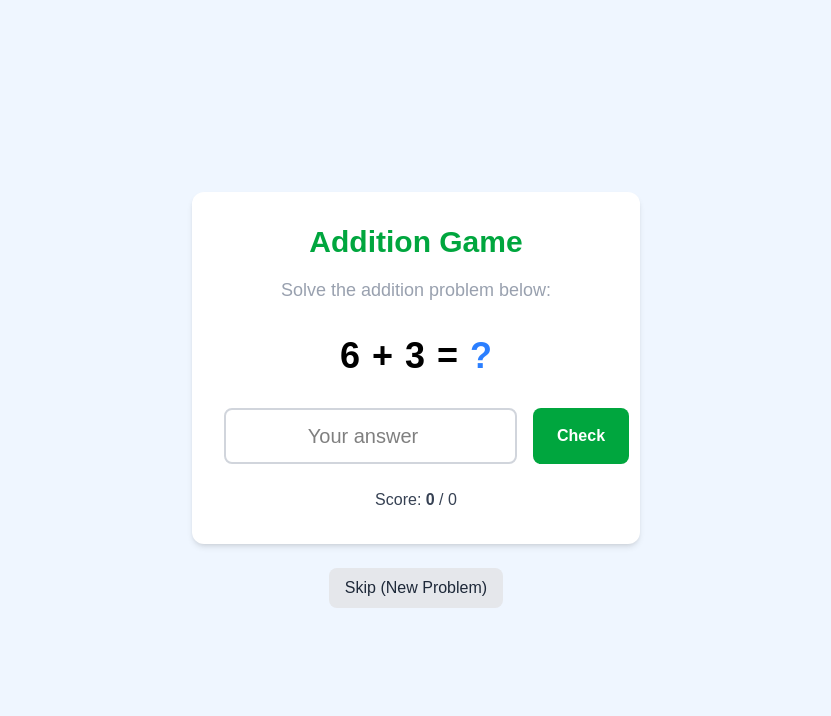
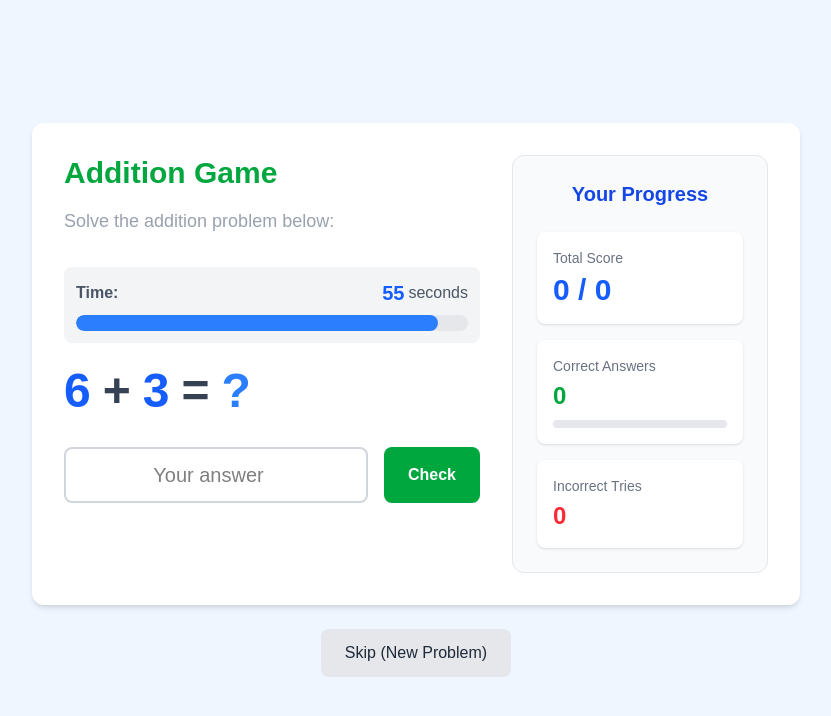
Before and after one commit to rojasmart/math-game, a Next.js app: page /games/addition in a window 1280 px wide. Shown: the top 716 px of the page, without its empty margins (224-1055 px from the left). Built offline with nearby package versions, Linux system fonts and the light colour scheme.

Commit message:
--add game timer and feedback; implement countdown timer, answer feedback, and game restart functionality

```diff
--- a/app/games/addition/page.tsx
+++ b/app/games/addition/page.tsx
@@ -8,6 +8,8 @@ export default function AdditionGame() {
   const [feedback, setFeedback] = useState("");
   const [score, setScore] = useState(0);
   const [totalQuestions, setTotalQuestions] = useState(0);
+  const [timeRemaining, setTimeRemaining] = useState(60); // Start with 60 seconds
+  const [isActive, setIsActive] = useState(true);
 
   // Generate new random numbers
   const generateNumbers = () => {
@@ -22,6 +24,23 @@ export default function AdditionGame() {
     generateNumbers();
   }, []);
 
+  // Timer effect
+  useEffect(() => {
+    let interval = null;
+
+    if (isActive && timeRemaining > 0) {
+      interval = setInterval(() => {
+        setTimeRemaining((time) => time - 1);
+      }, 1000);
+    } else if (timeRemaining === 0) {
+      setIsActive(false);
+      setFeedback("Time's up! Game over.");
+      clearInterval(interval);
+    }
+
+    return () => clearInterval(interval);
+  }, [isActive, timeRemaining]);
+
   // Check answer
   const checkAnswer = () => {
     const correctAnswer = num1 + num2;
@@ -30,32 +49,72 @@ export default function AdditionGame() {
     setTotalQuestions((prev) => prev + 1);
 
     if (userNum === correctAnswer) {
-      setFeedback("Correct! 🎉");
+      setFeedback("Correct! 🎉 +5 seconds");
       setScore((prev) => prev + 1);
+      // Add 5 seconds for correct answer
+      setTimeRemaining((time) => time + 5);
       // Set a timer to move to the next question
       setTimeout(generateNumbers, 1500);
     } else {
-      setFeedback(`Wrong answer. The correct sum is ${correctAnswer}`);
+      setFeedback(`Wrong answer. The correct sum is ${correctAnswer}. -3 seconds`);
+      // Subtract 3 seconds for wrong answer, but don't go below 0
+      setTimeRemaining((time) => Math.max(0, time - 3));
       setTimeout(generateNumbers, 2000);
     }
   };
 
   const handleSubmit = (e) => {
     e.preventDefault();
+    if (isActive) {
       checkAnswer();
+    }
+  };
+
+  // Restart game
+  const restartGame = () => {
+    setScore(0);
+    setTotalQuestions(0);
+    setTimeRemaining(60);
+    setIsActive(true);
+    generateNumbers();
+    setFeedback("");
   };
 
   return (
     <div className="flex flex-col items-center justify-center min-h-screen p-8 bg-blue-50">
-      <div className="bg-white p-8 rounded-xl shadow-md max-w-md w-full">
-        <h1 className="text-3xl font-bold mb-4 text-green-600 text-center">Addition Game</h1>
-        <p className="text-lg mb-8 text-center text-gray-400">Solve the addition problem below:</p>
+      <div className="bg-white p-8 rounded-xl shadow-md max-w-3xl w-full">
+        <div className="flex flex-col md:flex-row gap-8">
+          {/* Main game area */}
+          <div className="flex-1">
+            <h1 className="text-3xl font-bold mb-4 text-green-600 text-center md:text-left">Addition Game</h1>
+            <p className="text-lg mb-8 text-center md:text-left text-gray-400">Solve the addition problem below:</p>
 
-        <div className="flex justify-center items-center mb-8 text-4xl font-bold">
-          <span className="text-black">{num1}</span>
-          <span className="text-black mx-3">+</span>
-          <span className="text-black">{num2}</span>
-          <span className="text-black mx-3">=</span>
+            {/* Timer display */}
+            <div className="w-full bg-gray-100 p-3 rounded-lg mb-6">
+              <div className="flex items-center justify-between mb-2">
+                <span className="font-bold text-gray-600">Time:</span>
+                <div className="flex items-center">
+                  <div className={`text-xl font-bold ${timeRemaining <= 10 ? "text-red-600 animate-pulse" : "text-blue-600"}`}>{timeRemaining}</div>
+                  <span className="ml-1 text-gray-600">seconds</span>
+                </div>
+              </div>
+
+              {/* Timer progress bar */}
+              <div className="w-full bg-gray-200 h-4 rounded-full overflow-hidden">
+                <div
+                  className={`h-full rounded-full transition-all duration-1000 ease-linear ${timeRemaining <= 10 ? "bg-red-500" : "bg-blue-500"}`}
+                  style={{
+                    width: `${(timeRemaining / 60) * 100}%`,
+                  }}
+                />
+              </div>
+            </div>
+
+            <div className="flex justify-center md:justify-start items-center mb-8 text-5xl font-bold">
+              <span className="text-blue-600">{num1}</span>
+              <span className="text-gray-700 mx-3">+</span>
+              <span className="text-blue-600">{num2}</span>
+              <span className="text-gray-700 mx-3">=</span>
               <span className="text-blue-500">?</span>
             </div>
 
@@ -68,8 +127,15 @@ export default function AdditionGame() {
                   className="flex-1 p-3 border-2 border-gray-300 rounded-lg text-xl text-center focus:outline-none focus:border-gray-500 text-black"
                   placeholder="Your answer"
                   required
+                  disabled={!isActive}
                 />
-            <button type="submit" className="bg-green-600 text-white px-6 py-1 rounded-lg font-semibold hover:bg-green-700 transition cursor-pointer">
+                <button
+                  type="submit"
+                  className={`${
+                    isActive ? "bg-green-600 hover:bg-green-700" : "bg-gray-400"
+                  } text-white px-6 py-3 rounded-lg font-semibold transition cursor-pointer`}
+                  disabled={!isActive}
+                >
                   Check
                 </button>
               </div>
@@ -78,21 +144,59 @@ export default function AdditionGame() {
             {feedback && (
               <div
                 className={`p-3 text-center text-lg rounded-lg mb-4 ${
-              feedback.includes("Correct") ? "bg-green-100 text-green-800" : "bg-red-100 text-red-800"
+                  feedback.includes("Correct")
+                    ? "bg-green-100 text-green-800"
+                    : feedback.includes("Time's up")
+                    ? "bg-yellow-100 text-yellow-800"
+                    : "bg-red-100 text-red-800"
                 }`}
               >
                 {feedback}
               </div>
             )}
+          </div>
 
-        <div className="text-center text-gray-700">
-          Score: <span className="font-bold">{score}</span> / {totalQuestions}
+          {/* Score card on the right */}
+          <div className="md:w-64 p-6 bg-gray-50 rounded-xl border border-gray-200">
+            <h2 className="text-xl font-bold mb-6 text-blue-700 text-center">Your Progress</h2>
+
+            <div className="flex flex-col space-y-4">
+              <div className="bg-white p-4 rounded-lg shadow-sm">
+                <p className="text-gray-500 text-sm mb-1">Total Score</p>
+                <p className="text-3xl font-bold text-blue-600">
+                  {score} / {totalQuestions}
+                </p>
+              </div>
+
+              <div className="bg-white p-4 rounded-lg shadow-sm">
+                <p className="text-gray-500 text-sm mb-1">Correct Answers</p>
+                <p className="text-2xl font-bold text-green-600">{score}</p>
+                <div className="w-full bg-gray-200 h-2 rounded-full mt-2">
+                  <div
+                    className="bg-green-500 h-2 rounded-full"
+                    style={{ width: totalQuestions > 0 ? `${(score / totalQuestions) * 100}%` : "0%" }}
+                  ></div>
                 </div>
               </div>
 
-      <button onClick={generateNumbers} className="mt-6 bg-gray-200 text-gray-800 px-4 py-2 rounded-lg hover:bg-gray-300 transition cursor-pointer">
+              <div className="bg-white p-4 rounded-lg shadow-sm">
+                <p className="text-gray-500 text-sm mb-1">Incorrect Tries</p>
+                <p className="text-2xl font-bold text-red-500">{totalQuestions - score}</p>
+              </div>
+            </div>
+          </div>
+        </div>
+      </div>
+
+      {isActive ? (
+        <button onClick={generateNumbers} className="mt-6 bg-gray-200 text-gray-800 px-6 py-3 rounded-lg hover:bg-gray-300 transition cursor-pointer">
           Skip (New Problem)
         </button>
+      ) : (
+        <button onClick={restartGame} className="mt-6 bg-blue-600 text-white px-6 py-3 rounded-lg hover:bg-blue-700 transition cursor-pointer">
+          Play Again
+        </button>
+      )}
     </div>
   );
 }
```
Lines whose indentation alone changed are shown as unchanged.
